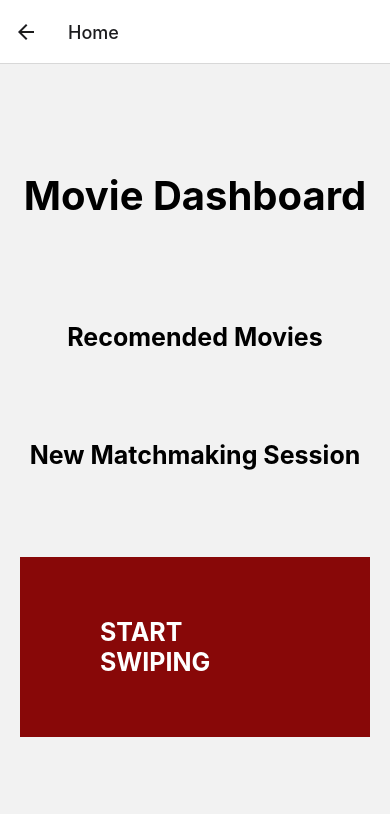
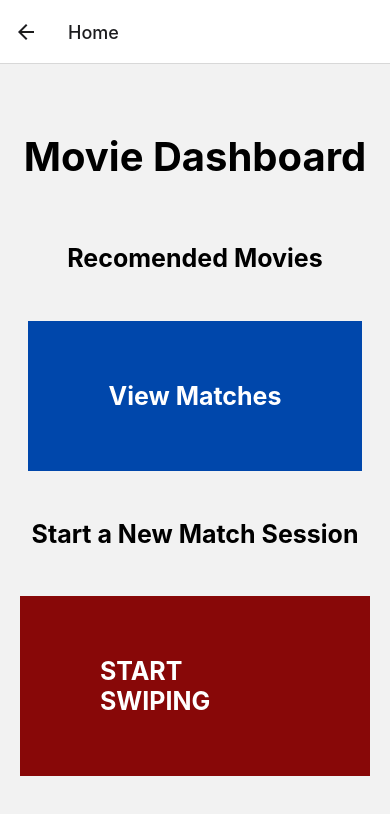
Before and after one commit to OSU-Hackathon-Winter-2022/FlikPik, a React Native app: screen /Home in a window 390 px wide. Shown: the top 814 px of the page. Built offline with nearby package versions, Linux system fonts and the light colour scheme.

Commit message:
Update HomeScreen.tsx
add view matches button

```diff
--- a/screens/HomeScreen/HomeScreen.tsx
+++ b/screens/HomeScreen/HomeScreen.tsx
@@ -12,15 +12,28 @@ const Home = () => {
         navigation.navigate('Swipe');
     };
 
+    const onRecommendedPressed = () => {
+        console.warn("Swipe session");
+        navigation.navigate('Recommendations');
+    };
+
+
     return (
         <View style={styles.root}>
             <View>
                 <Text style={{fontSize: 40, fontWeight:'bold', paddingBottom:15}}>Movie Dashboard</Text>
             </View>
             <Text style={{fontSize: 25, fontWeight:'bold', textAlign:'center'}}>Recomended Movies</Text>
-            <Text style={{fontSize: 25, fontWeight:'bold', textAlign:'center'}}>New Matchmaking Session</Text>
             <TouchableOpacity
-                style={styles.button}
+                style={styles.recommendationbutton}
+                onPress={onRecommendedPressed}
+            >
+                <Text style={{color: "#FFFFFF", fontWeight: "bold", fontSize: 25}}>View Matches</Text>
+
+            </TouchableOpacity>
+            <Text style={{fontSize: 25, fontWeight:'bold', textAlign:'center'}}>Start a New Match Session</Text>
+            <TouchableOpacity
+                style={styles.swipebutton}
                 onPress={onSwipePressed}
             >
                 <Text style={{color: "#FFFFFF", fontWeight: "bold", fontSize: 25}}>START SWIPING</Text>
@@ -38,9 +51,16 @@ const styles = StyleSheet.create({
         alignItems: "center",
         padding: 20,
     },
-    button: {
+    swipebutton: {
         alignItems: "center",
         backgroundColor: "#880808",
+        padding: 60,
+        paddingLeft: 80,
+        paddingRight: 80
+    },
+    recommendationbutton: {
+        alignItems: "center",
+        backgroundColor: "#0047AB",
         padding: 60,
         paddingLeft: 80,
         paddingRight: 80
```
